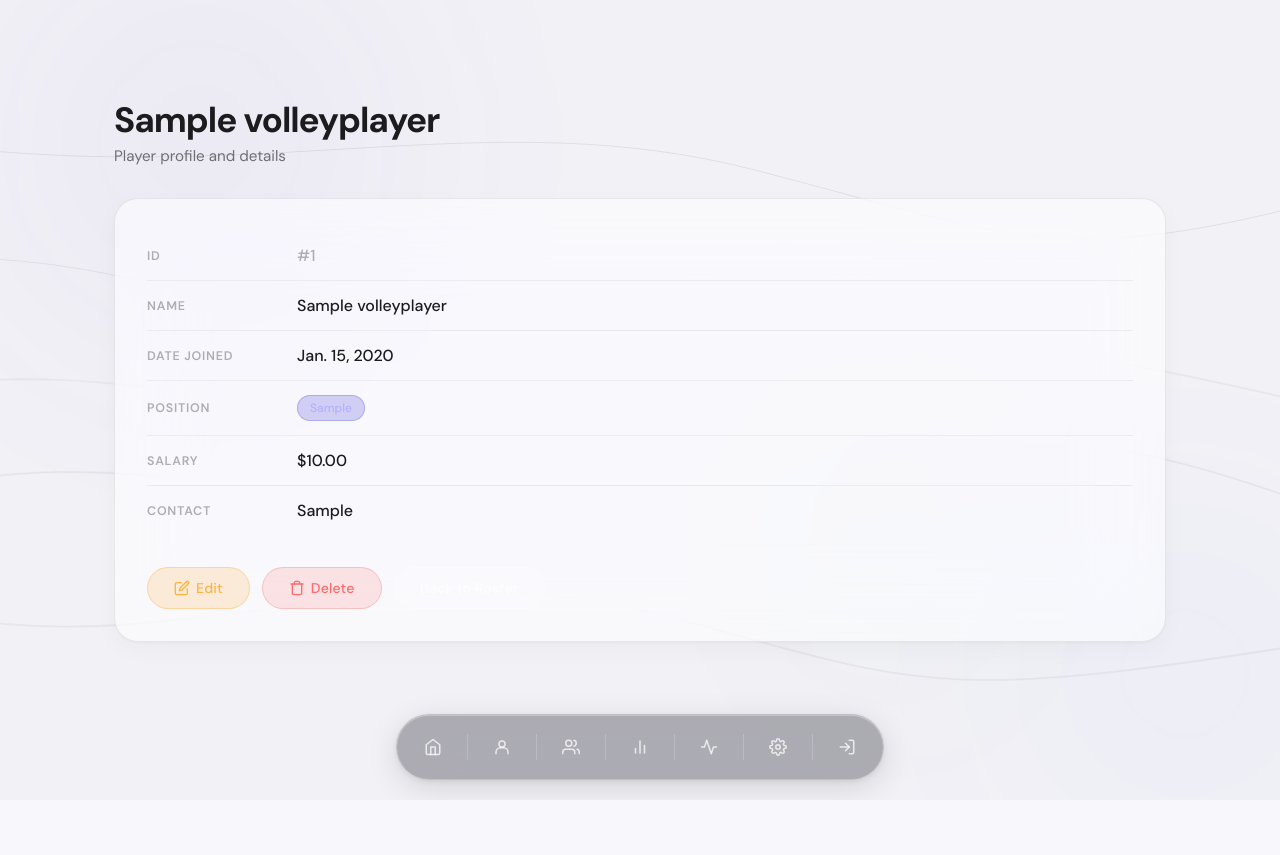
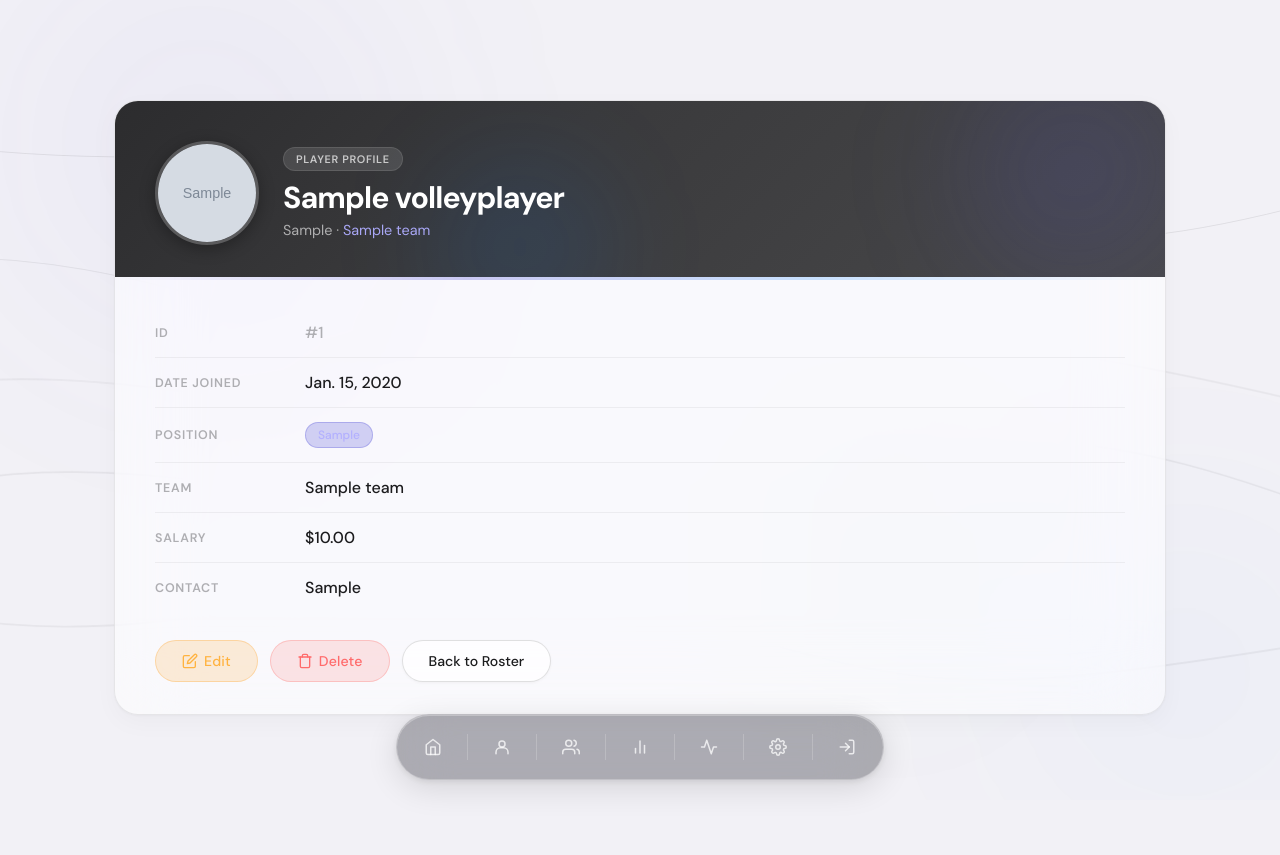
Before and after one commit to OhoBEiD/EECE430Sp25-26Group13, a Django app: page /players/player/1/ in a window 1280 px wide. Before the commit the page ends 800 px from the top, so only its background shows below. Run offline with Django 5.2, Linux system fonts and the light colour scheme; tables that the repository leaves empty hold one stand-in row (values such as "Sample post"); grey boxes marked "Sample" are stand-in pictures.

Commit message:
feat(players): add profile portraits (#33)
- New `photo` CharField on VolleyPlayer storing a static-relative path
- 15 CC-licensed portraits from randomuser.me bundled at
  players/static/players/portraits/p1.jpg … p15.jpg (offline-safe)
- Seed command assigns portrait p{N}.jpg to each seeded player
- Player list: circular avatar in a dedicated left column
- Player detail: hero-style header with large circular photo
- `initials` property on model drives a gradient-circle fallback when
  no photo is set

```diff
--- a/players/management/commands/seed_demo.py
+++ b/players/management/commands/seed_demo.py
@@ -106,6 +106,7 @@ class Command(BaseCommand):
                 salary=Decimal(salary),
                 contact_person=contact,
                 team=team,
+                photo=f'players/portraits/p{i + 1}.jpg',
             )
             players.append(p)
 
--- a/players/models.py
+++ b/players/models.py
@@ -8,6 +8,19 @@ class VolleyPlayer(models.Model):
     salary = models.DecimalField(max_digits=10, decimal_places=2)
     contact_person = models.CharField(max_length=100)
     team = models.ForeignKey('teams.Team', on_delete=models.SET_NULL, null=True, blank=True, related_name='players')
+    photo = models.CharField(
+        max_length=200,
+        blank=True,
+        default='',
+        help_text="Relative path under static/, e.g. 'players/portraits/p1.jpg'",
+    )
 
     def __str__(self):
         return self.name
+
+    @property
+    def initials(self):
+        parts = [p for p in self.name.split() if p]
+        if len(parts) >= 2:
+            return (parts[0][0] + parts[-1][0]).upper()
+        return self.name[:2].upper() if self.name else '??'
--- a/templates/player_detail.html
+++ b/templates/player_detail.html
@@ -1,20 +1,49 @@
 {% extends 'base.html' %}
+{% load static %}
 
 {% block content %}
-<div class="page-header">
-    <h2>{{ player.name }}</h2>
-    <p class="subtitle">Player profile and details</p>
+<div class="glass-card" style="padding: 0; overflow: hidden;">
+    <div style="
+        background: linear-gradient(135deg, #2c2c2e 0%, #3a3a3c 40%, #48484a 100%);
+        padding: 40px 40px 32px;
+        position: relative;
+        overflow: hidden;
+    ">
+        <div style="position: absolute; top: -40px; right: -20px; width: 220px; height: 220px; border-radius: 50%; background: rgba(88, 86, 214, 0.15); filter: blur(60px);"></div>
+        <div style="position: absolute; bottom: -60px; left: 30%; width: 180px; height: 180px; border-radius: 50%; background: rgba(0, 122, 255, 0.1); filter: blur(50px);"></div>
+
+        <div style="position: relative; z-index: 1; display: flex; align-items: center; gap: 24px; flex-wrap: wrap;">
+            {% if player.photo %}
+            <img src="{% static player.photo %}" alt="{{ player.name }}"
+                 style="width: 104px; height: 104px; border-radius: 50%; object-fit: cover; border: 3px solid rgba(255, 255, 255, 0.2); box-shadow: 0 4px 16px rgba(0, 0, 0, 0.3);">
+            {% else %}
+            <div style="
+                width: 104px; height: 104px; border-radius: 50%;
+                background: linear-gradient(135deg, rgba(88, 86, 214, 0.65), rgba(0, 122, 255, 0.45));
+                display: flex; align-items: center; justify-content: center;
+                color: #fff; font-size: 2rem; font-weight: 600;
+                border: 3px solid rgba(255, 255, 255, 0.2);
+                box-shadow: 0 4px 16px rgba(0, 0, 0, 0.3);
+            ">{{ player.initials }}</div>
+            {% endif %}
+
+            <div>
+                <div style="display: inline-block; padding: 4px 12px; border-radius: 100px; font-size: 0.68rem; font-weight: 600; letter-spacing: 0.06em; text-transform: uppercase; background: rgba(255, 255, 255, 0.12); color: rgba(255, 255, 255, 0.7); border: 1px solid rgba(255, 255, 255, 0.1); margin-bottom: 10px;">Player Profile</div>
+                <h2 style="font-weight: 700; font-size: 1.9rem; color: #fff; letter-spacing: -0.03em; line-height: 1.15; margin: 0 0 6px 0;">{{ player.name }}</h2>
+                <p style="margin: 0; color: rgba(255, 255, 255, 0.6); font-size: 0.9rem;">
+                    {{ player.position }}{% if player.team %} &middot; <a href="{% url 'team_detail' player.team.pk %}" style="color: rgba(175, 173, 255, 0.95); text-decoration: none;">{{ player.team.name }}</a>{% endif %}
+                </p>
+            </div>
+        </div>
     </div>
 
-<div class="glass-card">
+    <div style="height: 3px; background: linear-gradient(90deg, transparent, rgba(88, 86, 214, 0.3), rgba(0, 122, 255, 0.2), transparent);"></div>
+
+    <div style="padding: 28px 40px 32px;">
         <div class="stagger">
             <div class="detail-row">
                 <span class="detail-label">ID</span>
                 <span class="detail-value" style="color: var(--text-tertiary);">#{{ player.id }}</span>
-        </div>
-        <div class="detail-row">
-            <span class="detail-label">Name</span>
-            <span class="detail-value">{{ player.name }}</span>
             </div>
             <div class="detail-row">
                 <span class="detail-label">Date Joined</span>
@@ -23,6 +52,10 @@
             <div class="detail-row">
                 <span class="detail-label">Position</span>
                 <span class="detail-value"><span class="badge-position">{{ player.position }}</span></span>
+            </div>
+            <div class="detail-row">
+                <span class="detail-label">Team</span>
+                <span class="detail-value">{% if player.team %}{{ player.team.name }}{% else %}&mdash;{% endif %}</span>
             </div>
             <div class="detail-row">
                 <span class="detail-label">Salary</span>
@@ -34,7 +67,7 @@
             </div>
         </div>
 
-    <div style="margin-top: 32px; display: flex; gap: 12px;">
+        <div style="margin-top: 28px; display: flex; gap: 12px; flex-wrap: wrap;">
             <a href="{% url 'player_edit' player.pk %}" class="btn btn-warning btn-lg">
                 <svg width="16" height="16" viewBox="0 0 24 24" fill="none" stroke="currentColor" stroke-width="2" stroke-linecap="round" stroke-linejoin="round"><path d="M11 4H4a2 2 0 0 0-2 2v14a2 2 0 0 0 2 2h14a2 2 0 0 0 2-2v-7"/><path d="M18.5 2.5a2.121 2.121 0 0 1 3 3L12 15l-4 1 1-4 9.5-9.5z"/></svg>
                 Edit
@@ -43,7 +76,18 @@
                 <svg width="16" height="16" viewBox="0 0 24 24" fill="none" stroke="currentColor" stroke-width="2" stroke-linecap="round" stroke-linejoin="round"><polyline points="3 6 5 6 21 6"/><path d="M19 6v14a2 2 0 0 1-2 2H7a2 2 0 0 1-2-2V6m3 0V4a2 2 0 0 1 2-2h4a2 2 0 0 1 2 2v2"/></svg>
                 Delete
             </a>
-        <a href="{% url 'player_list' %}" class="btn btn-secondary btn-lg">Back to Roster</a>
+            <a href="{% url 'player_list' %}" style="
+                display: inline-flex; align-items: center; gap: 6px;
+                padding: 11px 26px;
+                border-radius: 100px;
+                font-size: 0.88rem; font-weight: 500;
+                color: var(--text-primary);
+                background: rgba(255, 255, 255, 0.7);
+                border: 1px solid var(--glass-border-strong);
+                text-decoration: none;
+                box-shadow: 0 1px 3px rgba(0, 0, 0, 0.04);
+            ">Back to Roster</a>
+        </div>
     </div>
 </div>
 {% endblock %}
```
Also changed, not shown: templates/player_list.html (+20 -3 lines), players/migrations/0003_volleyplayer_photo.py (added), players/static/players/portraits/p1.jpg (added), players/static/players/portraits/p10.jpg (added), players/static/players/portraits/p11.jpg (added), players/static/players/portraits/p12.jpg (added), players/static/players/portraits/p13.jpg (added), players/static/players/portraits/p14.jpg (added), players/static/players/portraits/p15.jpg (added), players/static/players/portraits/p2.jpg (added), players/static/players/portraits/p3.jpg (added), players/static/players/portraits/p4.jpg (added), players/static/players/portraits/p5.jpg (added), players/static/players/portraits/p6.jpg (added), 3 more files. Lines whose indentation alone changed are shown as unchanged.
